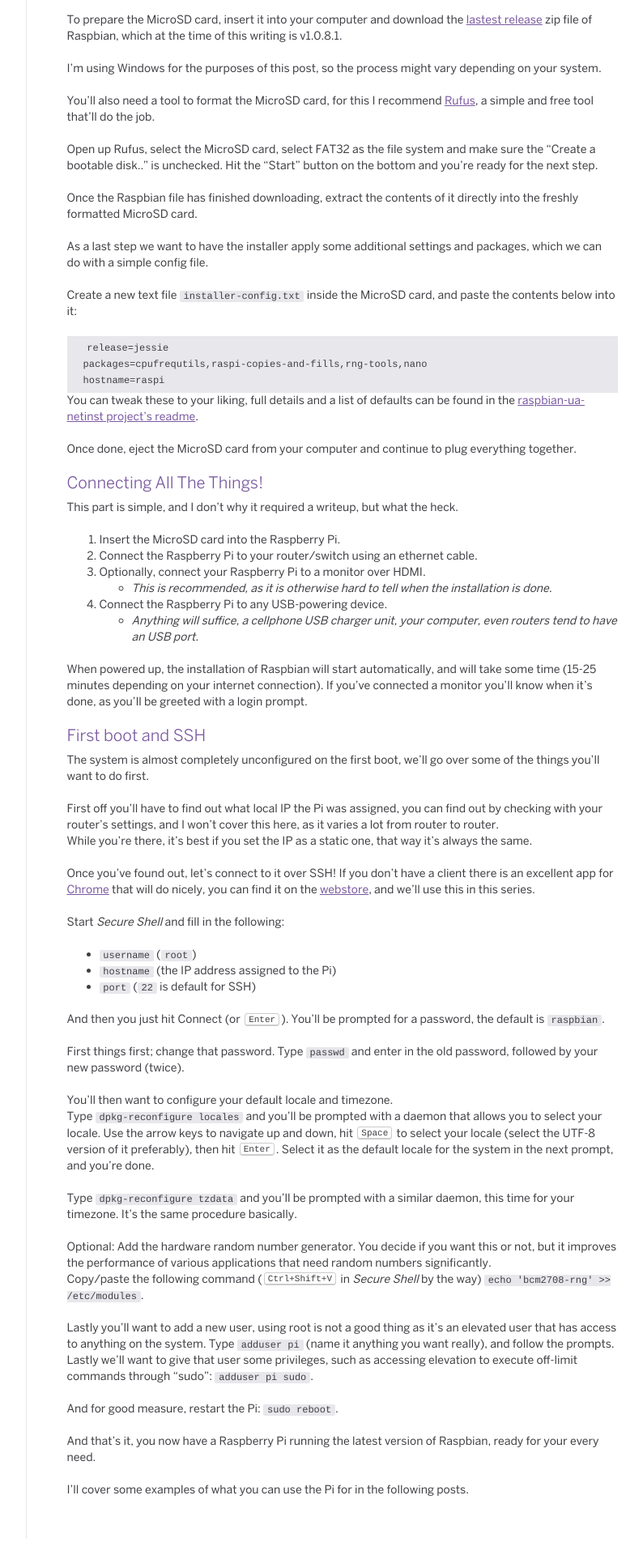
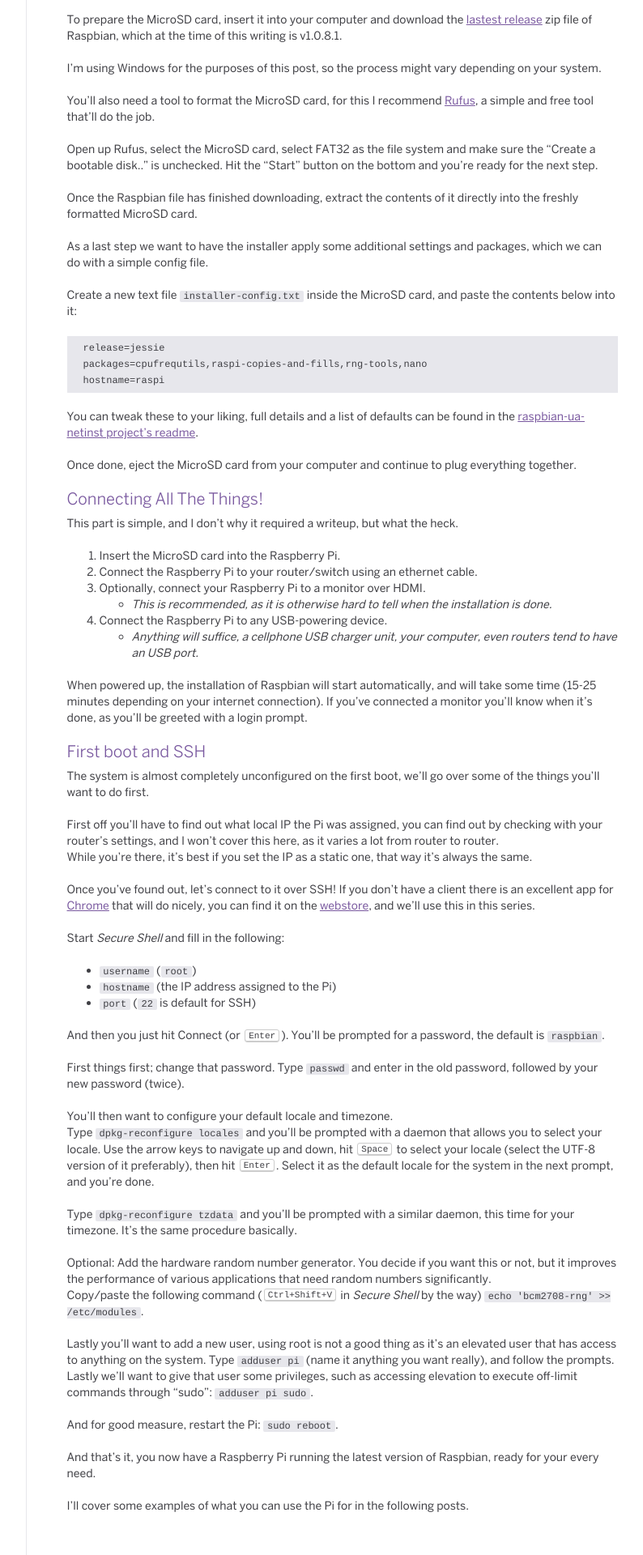
Before and after one commit to p3lim/p3lim.github.io, a Jekyll site: the page built from _posts/2015-12-25-raspbi-debian.md, in a window 1280 px wide. Shown: the part 996-2916 px from the top of the page at 81% size, without its empty margins (118-912 px from the left). Built offline with Jekyll 4.4.1, drawn with Linux system fonts in a browser that asks for light colours.

Commit message:
Even more tweaks!

```diff
--- a/_posts/2015-12-25-raspbi-debian.md
+++ b/_posts/2015-12-25-raspbi-debian.md
@@ -47,7 +47,7 @@ As a last step we want to have the installer apply some additional settings and
 
 Create a new text file `installer-config.txt` inside the MicroSD card, and paste the contents below into it:
 
-{% highlight yaml %}
+{% highlight properties %}
 release=jessie
 packages=cpufrequtils,raspi-copies-and-fills,rng-tools,nano
 hostname=raspi
--- a/assets/css/base.scss
+++ b/assets/css/base.scss
@@ -188,6 +188,11 @@ article {
 	pre {
 		background-color: $color-border;
 		padding: 5px 20px;
+		margin-bottom: 20px;
+
+		code:before, code:after {
+			content: '';
+		}
 	}
 
 	code {
```
